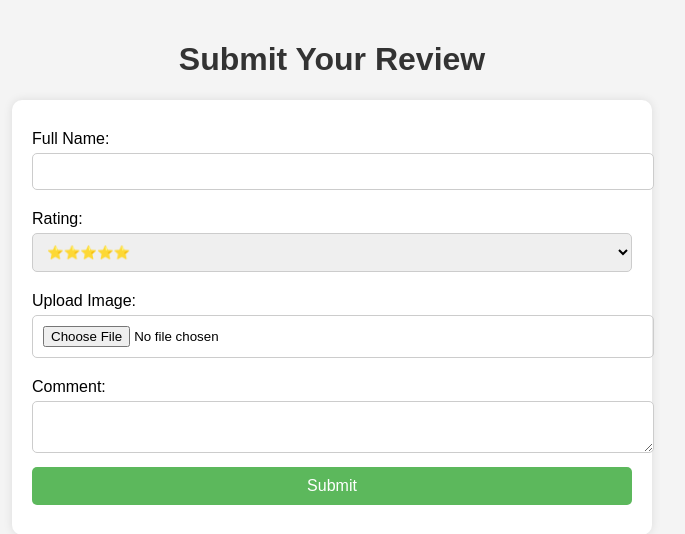
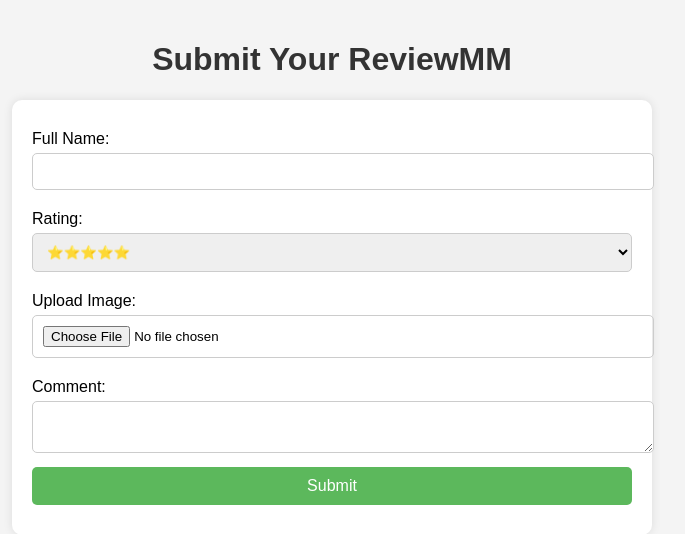
Before and after one commit to omransoliman/my-portfolio-PV, a Python web app: template templates/reviews.html in a window 1280 px wide. Shown: the top 534 px of the page, without its empty margins (308-993 px from the left). Run offline with Jinja, Linux system fonts and the light colour scheme; the template is opened without the code that fills it, so the values that code supplies are empty.

Commit message:
Update reviews.html

```diff
--- a/templates/reviews.html
+++ b/templates/reviews.html
@@ -72,7 +72,7 @@
     </style>
 </head>
 <body>
-    <h1>Submit Your Review</h1>
+    <h1>Submit Your ReviewMM</h1>
     <form id="reviewForm" enctype="multipart/form-data">
         <label for="name">Full Name:</label>
         <input type="text" id="name" name="name" required>
@@ -157,7 +157,7 @@
         }
 
         // Fetch existing reviews from Google Sheets
-        fetch(sheetUrl.replace(':append', ''))
+        fetch(`https://sheets.googleapis.com/v4/spreadsheets/${sheetId}/values/Sheet1?key=${apiKey}`)
             .then(response => response.json())
             .then(data => {
                 console.log('Fetched reviews:', data);
```
